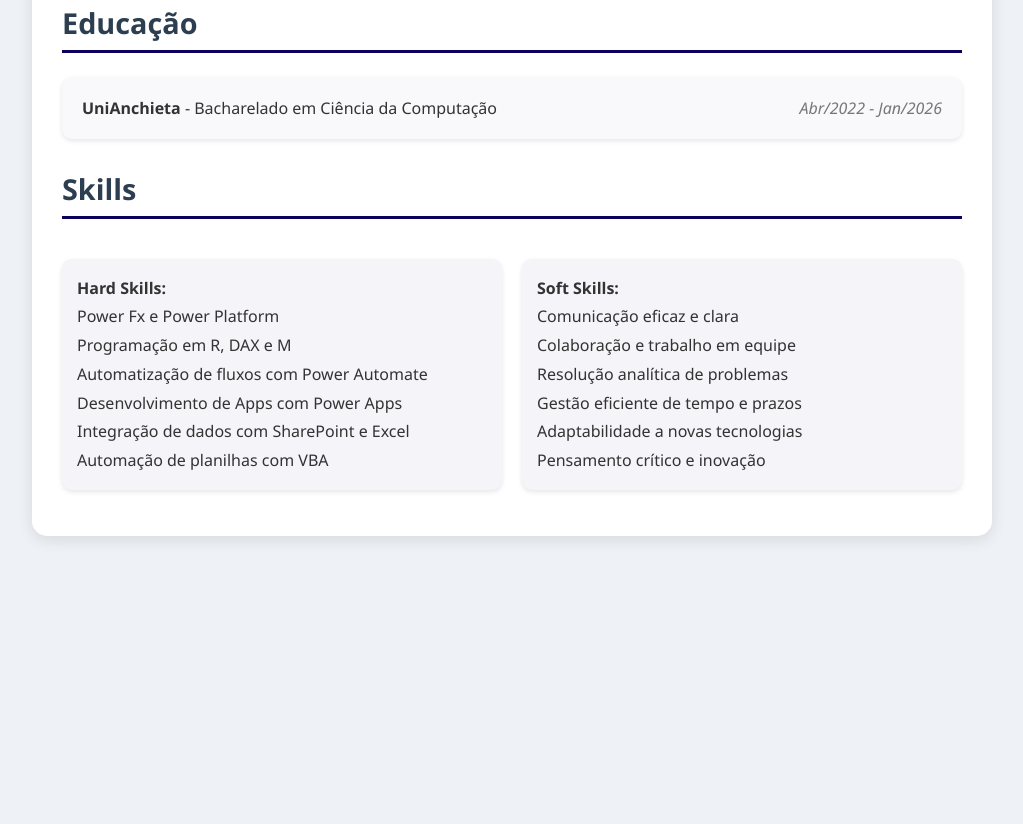
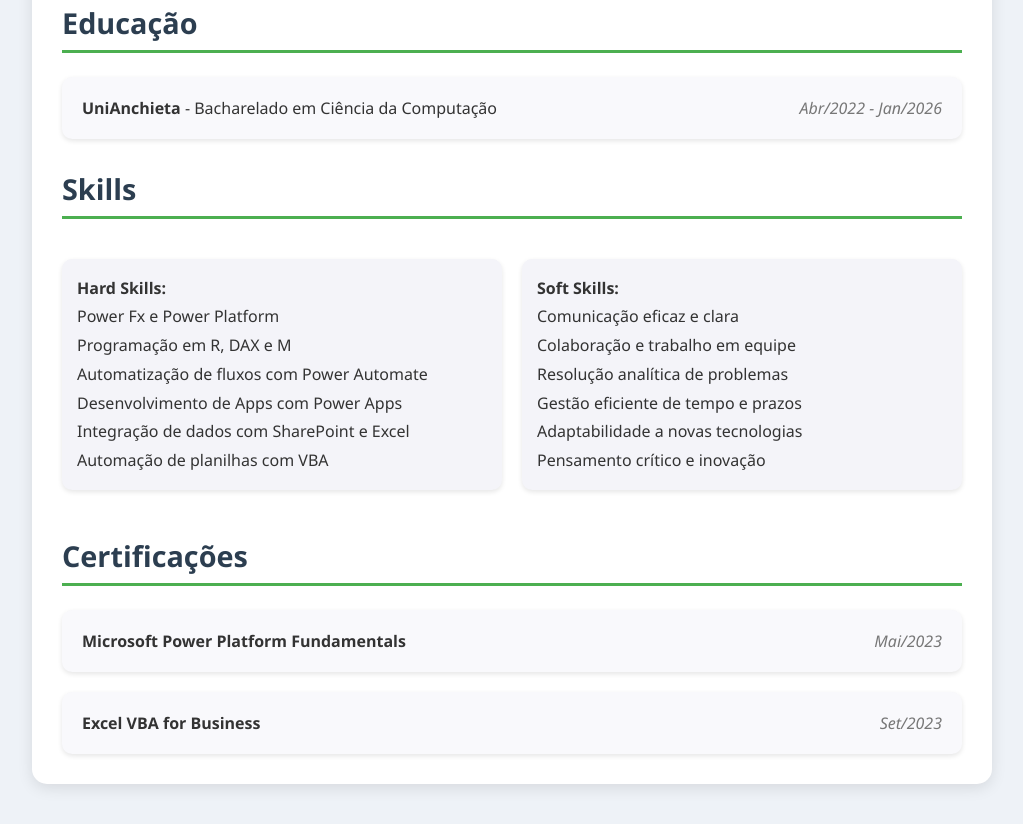
Before and after one commit to DevG0mes/Curriculo, a plain HTML site: page index.html in a window 1280 px wide. Shown: the part 654-1478 px from the top of the page, without its empty margins (128-1151 px from the left). Before the commit the page ends 1230 px from the top, so only its background shows below. Drawn offline with Linux system fonts and the light colour scheme.

```diff
--- a/index.html
+++ b/index.html
@@ -29,7 +29,7 @@
             margin-bottom: 10px;
         }
         h2 {
-            border-bottom: 3px solid #0a025c;
+            border-bottom: 3px solid #4CAF50;
             padding-bottom: 8px;
             margin-top: 30px;
             font-size: 1.8em;
@@ -50,7 +50,7 @@
             margin: 8px 0;
         }
         .contact-info a {
-            color: #0a025c;
+            color: #4CAF50;
             text-decoration: none;
         }
         .skills {
@@ -65,7 +65,7 @@
             border-radius: 10px;
             box-shadow: 0 2px 5px rgba(0,0,0,0.1);
         }
-        .experience, .education, .skills-section {
+        .experience, .education, .skills-section, .certifications {
             display: flex;
             flex-direction: column;
             gap: 20px;
@@ -165,6 +165,23 @@
                 </ul>
             </div>
         </div>
+
+        <h2>Certificações</h2>
+        <div class="certifications">
+            <div class="item">
+                <div class="item-details">
+                    <strong>Microsoft Power Platform Fundamentals</strong>
+                </div>
+                <div class="item-date">Mai/2023</div>
+            </div>
+            <div class="item">
+                <div class="item-details">
+                    <strong>Excel VBA for Business</strong>
+                </div>
+                <div class="item-date">Set/2023</div>
+            </div>
+        </div>
+
     </div>
 </body>
 </html>
```
